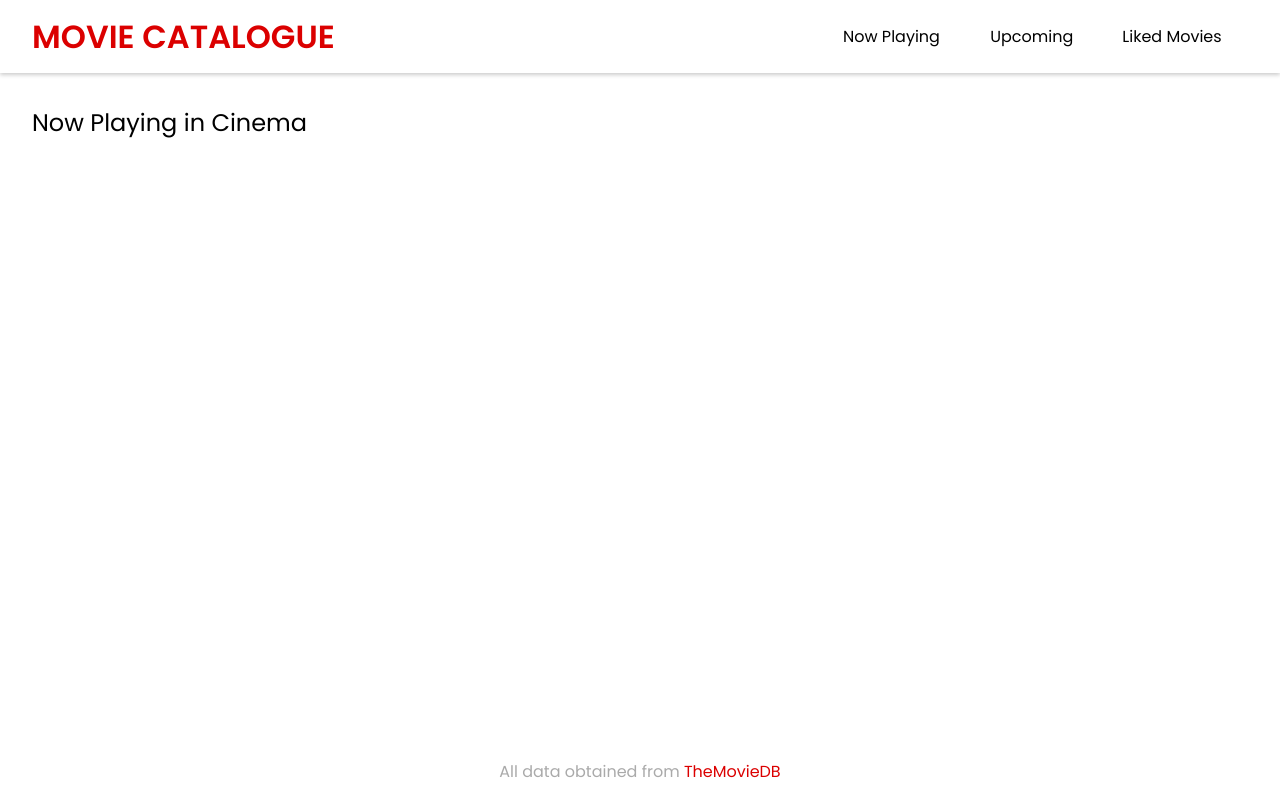
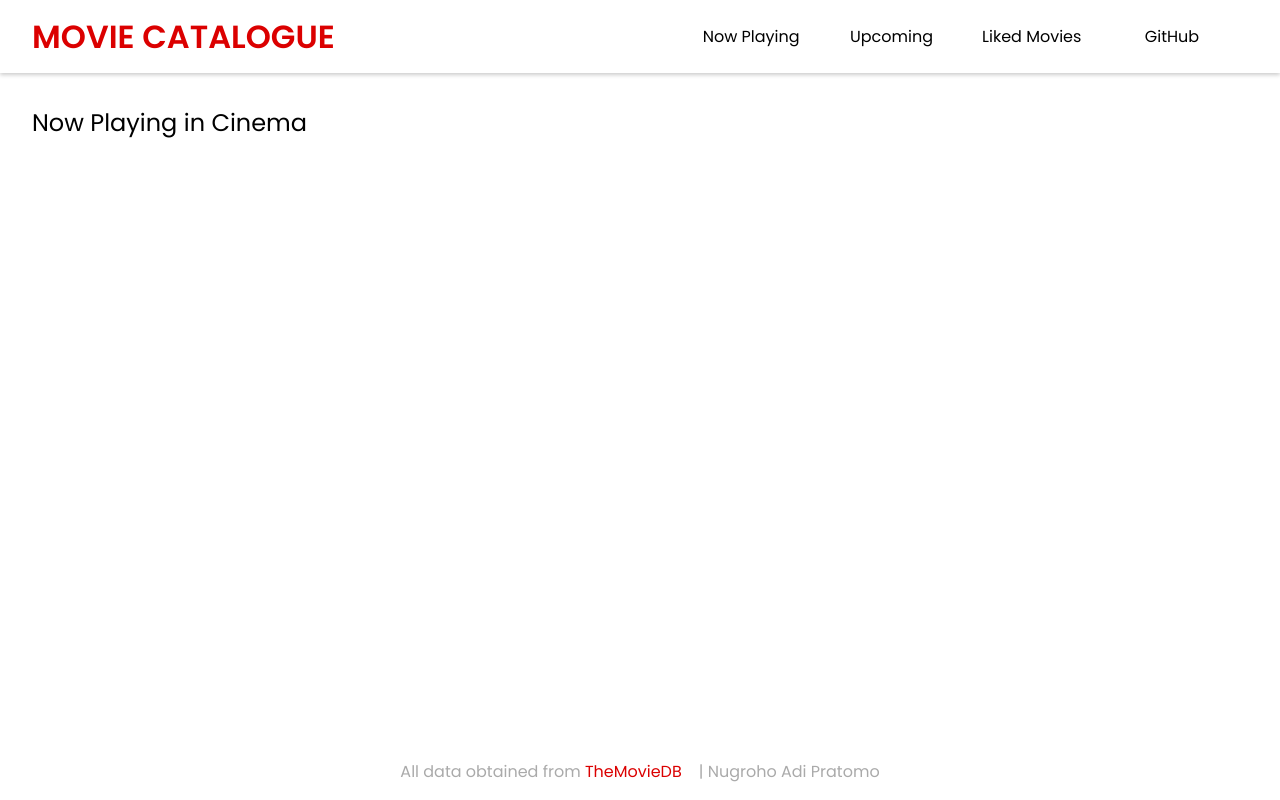
Before and after one commit to nugrohoadi24/movie-catalog, a website built with webpack: page src/templates/index.html in a window 1280 px wide. Built offline with nearby package versions, Linux system fonts and the light colour scheme; no server answers; what serviceworker-webpack-plugin would draw is missing.

Commit message:
add dist

```diff
--- a/src/templates/index.html
+++ b/src/templates/index.html
@@ -25,12 +25,13 @@
             <li><a href="#/now-playing">Now Playing</a></li>
             <li><a href="#/upcoming">Upcoming</a></li>
             <li><a href="#/like">Liked Movies</a></li>
+            <li><a href="https://github.com/nugrohoadi24">GitHub</a></li>
         </ul>
     </nav>
 </header>
 <main id="mainContent"></main>
 <footer>
-    <p>All data obtained from <a href="https://themoviedb.org" target="_blank" rel="noreferrer">TheMovieDB</a></p>
+    <p>All data obtained from <a href="https://themoviedb.org" target="_blank" rel="noreferrer">TheMovieDB</a>&nbsp;&nbsp;&nbsp;&nbsp;| Nugroho Adi Pratomo</p>
 </footer>
 </body>
 </html>
```
Also changed, not shown: dist/bundle.js (added), dist/favicon.png (added), dist/icons/icon-128x128.png (added), dist/icons/icon-144x144.png (added), dist/icons/icon-152x152.png (added), dist/icons/icon-192x192.png (added), dist/icons/icon-384x384.png (added), dist/icons/icon-512x512.png (added), dist/icons/icon-72x72.png (added), dist/icons/icon-96x96.png (added), dist/index.html (added), dist/manifest.json (added), dist/sw.js (added), 1 other file.
